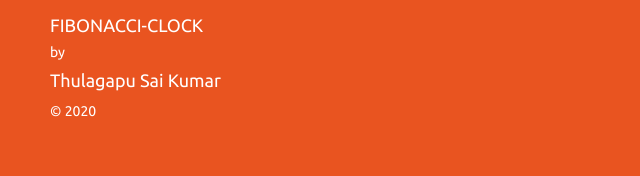
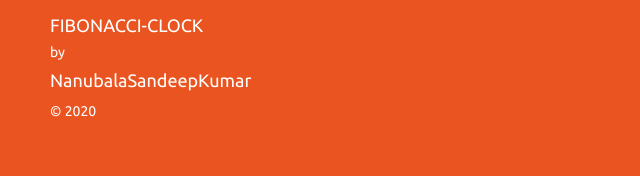
Before and after one commit to SandeepkumarA0/FibonacciClock, a plain HTML site: page index.html in a window 1280 px wide. Shown: the part 621-797 px from the top of the page, 0-640 px from the left. Drawn offline with Linux system fonts and the light colour scheme.

Commit message:
add files via uploaded

```diff
--- a/index.html
+++ b/index.html
@@ -41,11 +41,11 @@
     <footer class="footer-distributed">
 			<div class="footer-left">
 				<h4>
-          <a class="white-text" href="https://github.com/ThulagapuSaiKumar?tab=repositories" target="_blank"> FIBONACCI-CLOCK </a>
+          <a class="white-text" href="https://github.com/NanubalaSandeepKumar?tab=repositories" target="_blank"> FIBONACCI-CLOCK </a>
         </h4>
         <h5>by</h5>
         <h4>
-          <a class="white-text" href="https://github.com/ThulagapuSaiKumar?tab=repositories" target="_blank">Thulagapu Sai Kumar</a>
+          <a class="white-text" href="https://github.com/NanubalaSandeepKumar?tab=repositories" target="_blank">NanubalaSandeepKumar</a>
         </h4>
         <script type="text/javascript">
         var d = new Date()
```
